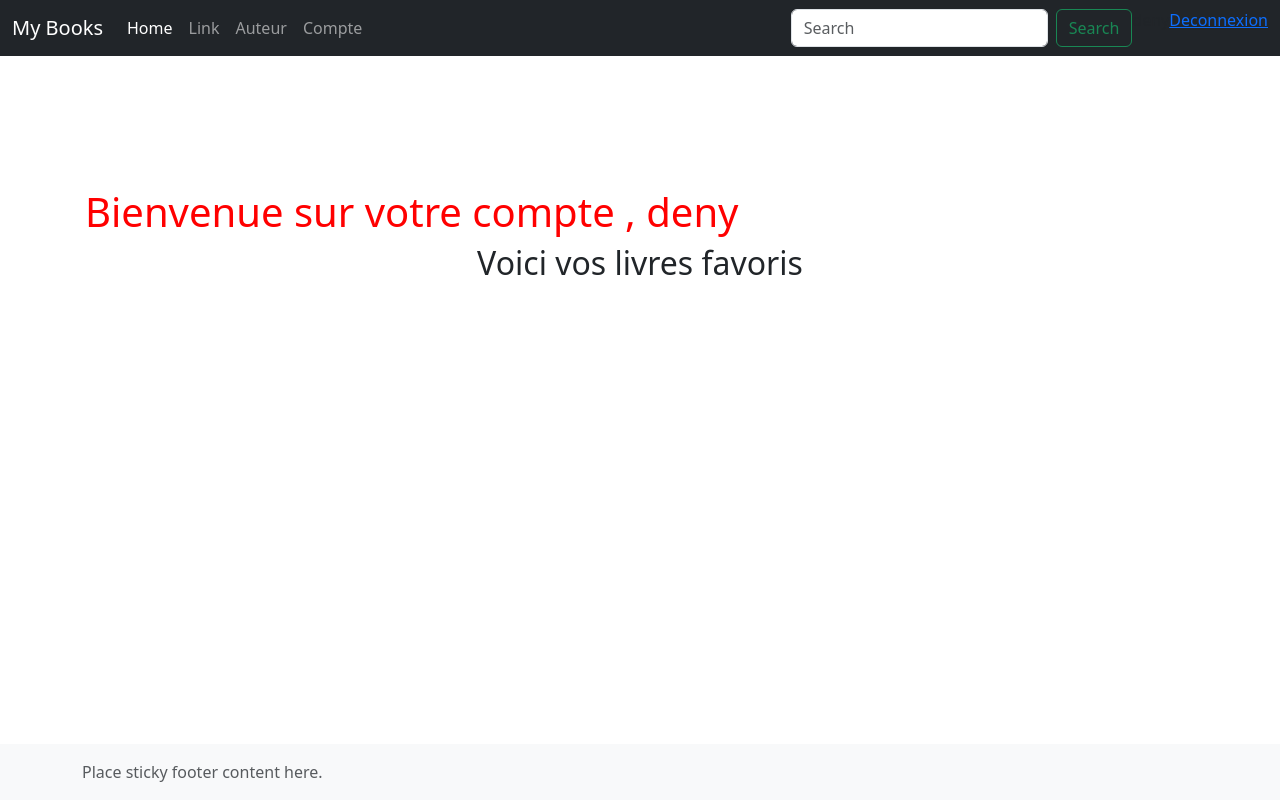
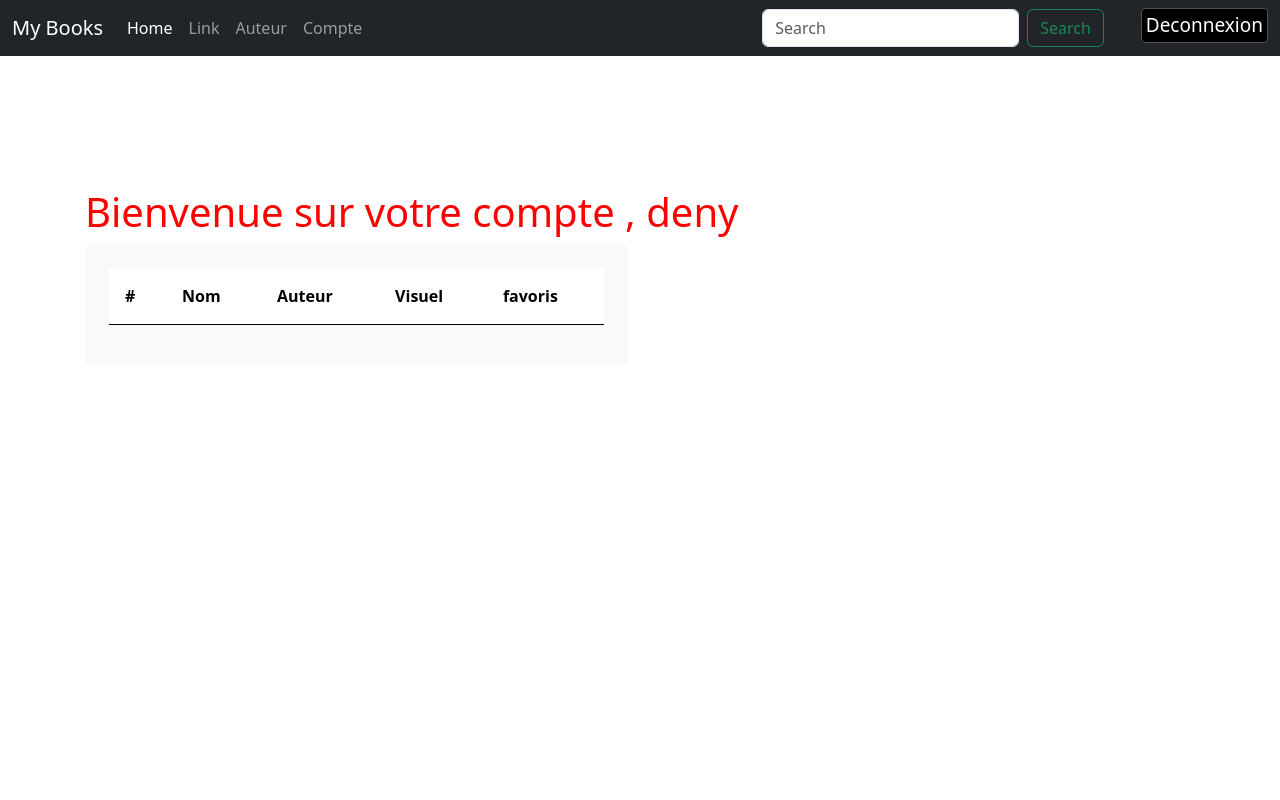
Before and after one commit to Emre45120/DevWeb, a Flask app: page /compte in a window 1280 px wide. Run offline with Flask 2, Linux system fonts and the light colour scheme; a user stored in the database is signed in; tables that the repository leaves empty hold one stand-in row (values such as "Sample post"); lists and menus that the app fills with data are empty; some libraries are stand-ins or nearby versions.

Commit message:
correction de bugs du au merge

```diff
--- a/tuto/static/home.css
+++ b/tuto/static/home.css
@@ -20,3 +20,113 @@
 main > .container {
     padding: 60px 15px 0;
     }
+
+    .button {
+        display: inline-block;
+        padding: 2px 4px;
+        border: 1px solid #4f4f4f;
+        border-radius: 4px;
+        transition: all 0.2s ease-in;
+        position: relative;
+        overflow: hidden;
+        font-size: 19px;
+        color: white;
+        z-index: 1;
+        background-color: black;
+       }
+
+       .button:before {
+        content: "";
+        position: absolute;
+        left: 50%;
+        transform: translateX(-50%) scaleY(1) scaleX(1.25);
+        top: 100%;
+        width: 140%;
+        height: 180%;
+        background-color: rgba(0, 0, 0, 0.05);
+        border-radius: 50%;
+        display: block;
+        transition: all 0.5s 0.1s cubic-bezier(0.55, 0, 0.1, 1);
+        z-index: -1;
+       }
+
+       .button:after {
+        content: "";
+        position: absolute;
+        left: 55%;
+        transform: translateX(-50%) scaleY(1) scaleX(1.45);
+        top: 180%;
+        width: 160%;
+        height: 190%;
+        background-color: #425552;
+        border-radius: 50%;
+        display: block;
+        transition: all 0.5s 0.1s cubic-bezier(0.55, 0, 0.1, 1);
+        z-index: -1;
+       }
+
+       .button:hover {
+        color: #ffffff;
+        border: 1px solid #425552;
+       }
+
+       .button:hover:before {
+        top: -35%;
+        background-color: #425552;
+        transform: translateX(-50%) scaleY(1.3) scaleX(0.8);
+       }
+
+       .button:hover:after {
+        top: -45%;
+        background-color: #425552;
+        transform: translateX(-50%) scaleY(1.3) scaleX(0.8);
+       }
+
+       .table > :not(caption) > * > * {
+        padding: 1rem;
+    }
+
+    .book {
+        width: 300px;
+        height: 450px;
+        box-shadow: 0px 0px 20px rgba(0, 0, 0, 0.2);
+        overflow: hidden;
+        position: relative;
+        margin: 20px auto;
+    }
+
+    .book .cover {
+        width: 100%;
+        height: 60%;
+        background-size: cover;
+        background-position: center;
+    }
+
+    .book .details {
+        width: 100%;
+        height: 40%;
+        padding: 20px;
+        box-sizing: border-box;
+        position: absolute;
+        bottom: 0;
+        left: 0;
+        background: white;
+        color: black;
+        transition: all 0.3s ease-in-out;
+    }
+
+    .book:hover .details {
+        background: rgba(255, 255, 255, 0.9);
+    }
+
+    .book .details h2 {
+        font-size: 22px;
+        margin-bottom: 10px;
+        font-weight: bold;
+    }
+
+    .book .details p {
+        font-size: 16px;
+        margin-bottom: 10px;
+        line-height: 1.5;
+    }
--- a/tuto/templates/auteur.html
+++ b/tuto/templates/auteur.html
@@ -8,13 +8,11 @@
 <div class="row g-4">
     <div class="col-sm-12 col-xl-6">
         <div class="bg-light rounded h-100 p-4">
-            <h6 class="mb-4">Basic Table</h6>
             <table class="table">
                 <thead>
                     <tr>
                         <th scope="col">#</th>
                         <th scope="col">Nom</th>
-                        <th scope="col">Enregistrer</th>
 
                     </tr>
                 </thead>
@@ -23,7 +21,6 @@
                     <tr>
                         <th scope="row">{{auteur.id}}</th>
                         <td><a href="{{ url_for('info_auteur', id = auteur.id) }}">{{auteur.name}}</a></td>
-                        <td><input type="checkbox" name="" id=""></td>
                     </tr>
                     {% endfor %}
                 </tbody>
--- a/tuto/templates/base.html
+++ b/tuto/templates/base.html
@@ -45,11 +45,13 @@
                                 <li><p>{{current_user.username}}</p></li>
 
                                 <li><a href="{{ url_for('logout') }}">
-                                    <span class="glyphicon glyphicon-log-out" title="Logout">Deconnexion</span>
+                                    <button class="button"> Deconnexion
+                                    </button>
                                 </a></li>
                             {% else %}
                                 <li><a href="{{ url_for('login') }}">
-                                    <span class="glyphicon glyphicon-log-in" title="Login">Connexion</span>
+                                    <button class="button"> Connexion
+                                    </button>
                                 </a></li>
                             {% endif %}
                         </ul>
@@ -66,11 +68,6 @@
 
             </div>
         </main>
-        <footer class ="footer mt-auto py-3 bg-light">
-            <div class="container">
-                <span class="text-muted">Place sticky footer content here.</span>
-            </div>
-        </footer>
         {% block scripts %}
             {{ bootstrap.load_js() }}
         {% endblock %}
--- a/tuto/templates/compte.html
+++ b/tuto/templates/compte.html
@@ -5,14 +5,33 @@
 {% endblock %}
 {% block content %}
 <h1>Bienvenue sur votre compte , {{user.username}}</h1>
-<div class="sample">
-        <h2>Voici vos livres favoris</h2>
-        {% for x in favorites_books %}
-        <a href="{{url_for('detail', id=x.id)}}">
-            <img src="{{ url_for('static', filename='images/'+x.img) }}" alt="{{x.title}}" title="{{x.title}}">
-        </a>
-        <p>{{ x.title }}</p>
-        <button><a href= "{{url_for('remove_favorite', book_id=x.id)}}">Supprimer des favoris</a></button>
-        {% endfor %}
+<div class="row g-4">
+    <div class="col-sm-12 col-xl-6">
+        <div class="bg-light rounded h-100 p-4">
+            <table class="table">
+                <thead>
+                    <tr>
+                        <th scope="col">#</th>
+                        <th scope="col">Nom</th>
+                        <th scope="col">Auteur</th>
+                        <th scope="col">Visuel</th>
+                        <th scope="col">favoris</th>
+
+                    </tr>
+                </thead>
+                <tbody>
+                    {% for book in favorites_books %}
+                    <tr>
+                        <th scope="row">{{book.id}}</th>
+                        <td><a href="{{ url_for('info_auteur', id = book.id) }}">{{book.title}}</a></td>
+                        <td>{{book.author}}</td>
+                        <td><img src="{{ url_for('static', filename='images/'+book.img) }}" alt=""></td>
+                        <td><button><a href= "{{url_for('remove_favorite', book_id=book.id)}}">Supprimer des favoris</a></button></td>
+                    </tr>
+                    {% endfor %}
+                </tbody>
+            </table>
+        </div>
+    </div>
 
 {% endblock %}
--- a/tuto/templates/resultat.html
+++ b/tuto/templates/resultat.html
@@ -8,12 +8,12 @@
 <div class="row g-4">
     <div class="col-sm-12 col-xl-6">
         <div class="bg-light rounded h-100 p-4">
-            <h6 class="mb-4">Basic Table</h6>
             <table class="table">
                 <thead>
                     <tr>
                         <th scope="col">#</th>
                         <th scope="col">Nom</th>
+                        <th scope="col">Auteur</th>
                         <th scope="col">Visuel</th>
 
                     </tr>
@@ -23,6 +23,7 @@
                     <tr>
                         <th scope="row">{{book.id}}</th>
                         <td><a href="{{ url_for('info_auteur', id = book.id) }}">{{book.title}}</a></td>
+                        <td>{{book.author}}</td>
                         <td><img src="{{ url_for('static', filename='images/'+book.img) }}" alt=""></td>
                     </tr>
                     {% endfor %}
```
Also changed, not shown: tuto/templates/detail.html (+6 -3 lines), tuto/templates/livre_auteur.html (+27 -10 lines), myapp.db, tuto/static/style.css (line endings or trailing spaces).
